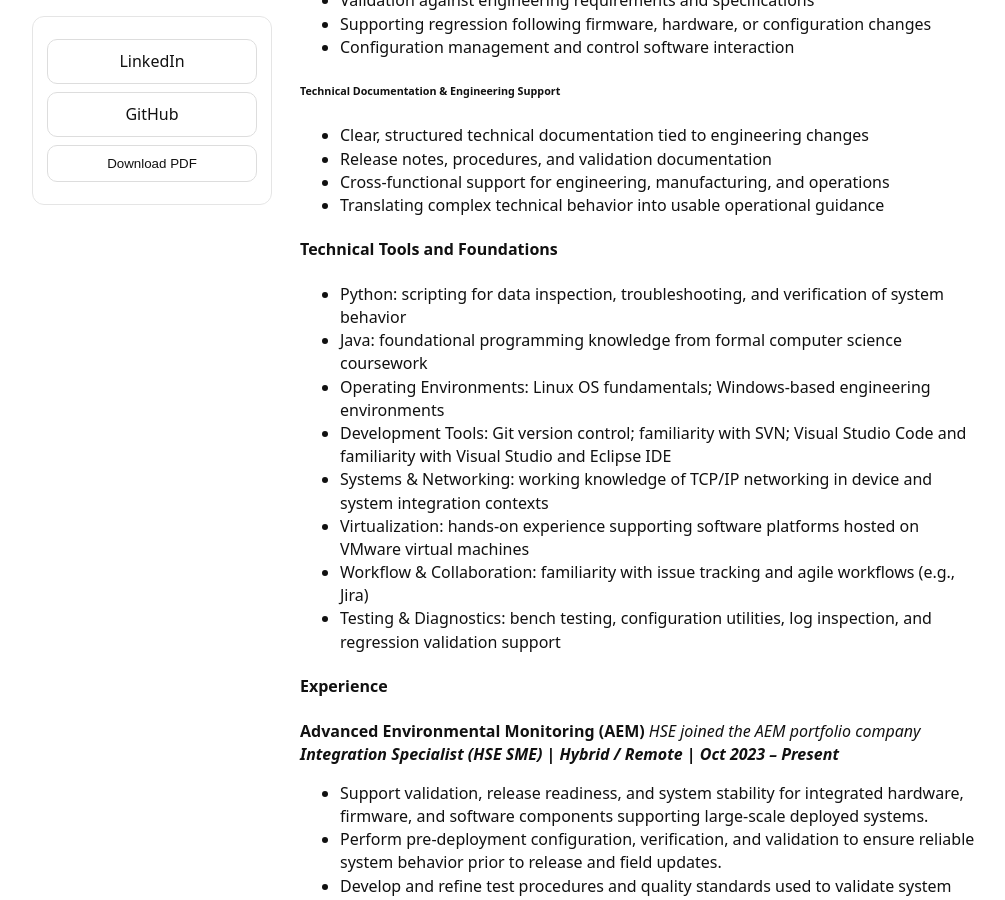
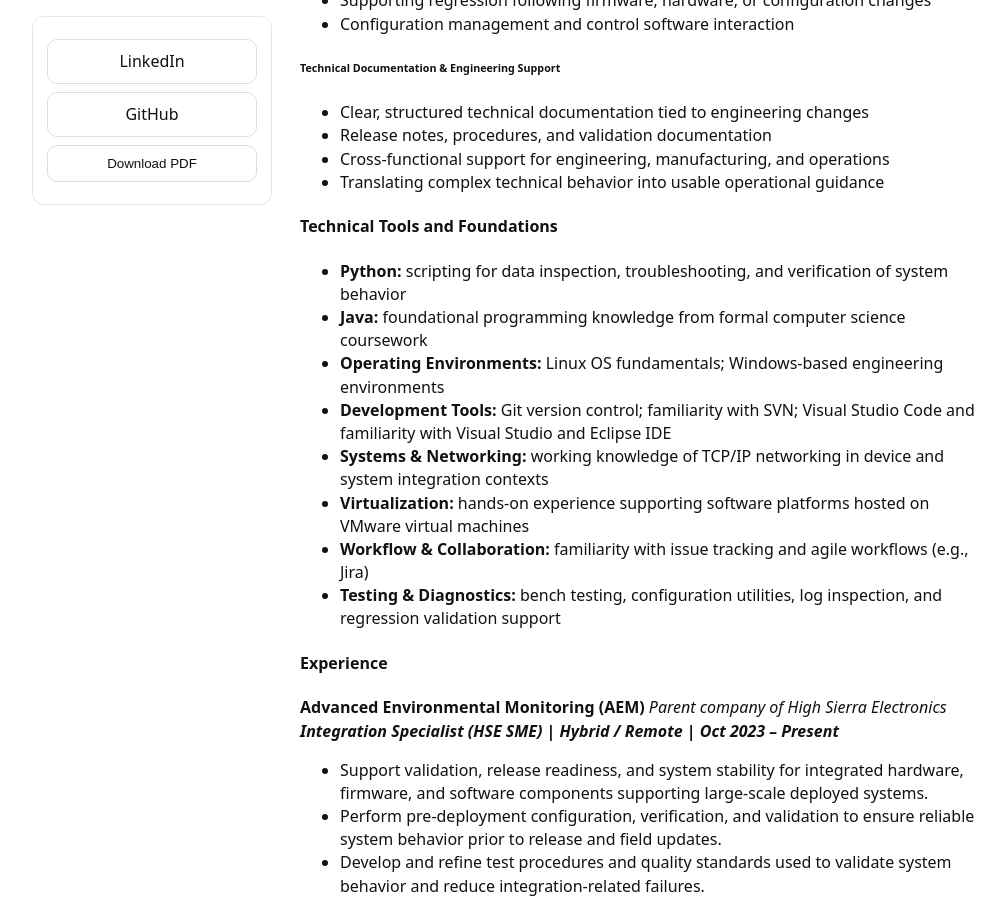
Before and after one commit to jostagirl/PublicResume, a Jekyll site: the page built from v/GrassValley/index.md, in a window 1280 px wide and 900 px high, scrolled down 972 px. Shown: the whole window, without its empty margins (134-1139 px from the left). Built offline with Jekyll 4.4.1, drawn with Linux system fonts in a browser that asks for light colours; our own code applies the rules of GitHub Pages for plain Markdown files; some of the changed text lies outside the part shown.

Commit message:
Publish resume site update

```diff
--- a/v/GrassValley/index.md
+++ b/v/GrassValley/index.md
@@ -44,18 +43,18 @@ Hardware-software systems integration specialist with 13+ years of hands-on expe
 - Translating complex technical behavior into usable operational guidance
 
 #### Technical Tools and Foundations
-- Python: scripting for data inspection, troubleshooting, and verification of system behavior
-- Java: foundational programming knowledge from formal computer science coursework
-- Operating Environments: Linux OS fundamentals; Windows-based engineering environments
-- Development Tools: Git version control; familiarity with SVN; Visual Studio Code and familiarity with Visual Studio and Eclipse IDE
-- Systems & Networking: working knowledge of TCP/IP networking in device and system integration contexts
-- Virtualization: hands-on experience supporting software platforms hosted on VMware virtual machines
-- Workflow & Collaboration: familiarity with issue tracking and agile workflows (e.g., Jira)
-- Testing & Diagnostics: bench testing, configuration utilities, log inspection, and regression validation support
+- **Python:** scripting for data inspection, troubleshooting, and verification of system behavior
+- **Java:** foundational programming knowledge from formal computer science coursework
+- **Operating Environments:** Linux OS fundamentals; Windows-based engineering environments
+- **Development Tools:** Git version control; familiarity with SVN; Visual Studio Code and familiarity with Visual Studio and Eclipse IDE
+- **Systems & Networking:** working knowledge of TCP/IP networking in device and system integration contexts
+- **Virtualization:** hands-on experience supporting software platforms hosted on VMware virtual machines
+- **Workflow & Collaboration:** familiarity with issue tracking and agile workflows (e.g., Jira)
+- **Testing & Diagnostics:** bench testing, configuration utilities, log inspection, and regression validation support
 
 #### Experience
 **Advanced Environmental Monitoring (AEM)**
-*HSE joined the AEM portfolio company*
+*Parent company of High Sierra Electronics*
 ***Integration Specialist (HSE SME) | Hybrid / Remote | Oct 2023 – Present***
 
 - Support validation, release readiness, and system stability for integrated hardware, firmware, and software components supporting large-scale deployed systems.
```
Also changed, not shown: other parts of v/GrassValley/index.md (+1 -2 lines).
